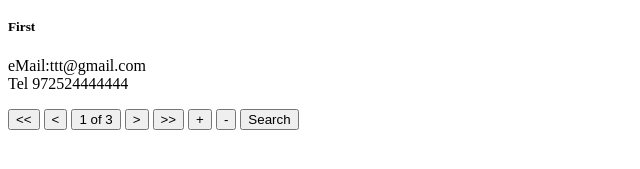
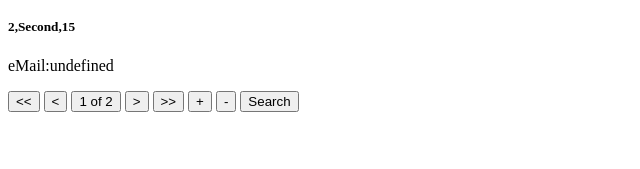
Before and after one commit to sr1561/SuperMarket, a plain HTML site: page index.html in a window 1280 px wide. Shown: the part 29-198 px from the top of the page, without its empty margins (0-640 px from the left). Drawn offline with Linux system fonts and the light colour scheme.

Commit message:
Update index.html

```diff
--- a/index.html
+++ b/index.html
@@ -15,39 +15,29 @@
 
 <script>
         let pos=0
-        let student1 = [
+        let product1 = [
             1,
             `First`,
-            `ttt@gmail.com`,
-            972524444444
+            10,
         ]
-
-        let student2 = [
+        let product2 = [
             2,
             `Second`,
-            `ttt@gmail.com`,
-            972524444444
+            15,
         ]
-        let student3 = [
-            3,
-            `Third`,
-            `ttt@gmail.com`,
-            972524444444
-        ]
-        let students = [student1,student2,student3]
-    drawCard(student1)
+        let products = [product1,product2]
+    drawCard(products)
     function drawCard(arr){
         let card ={
-            img: arr[0],
+            ID: arr[0],
             Name: arr[1],
-            email:arr[2],
-            tel: arr[3]
+            price:arr[2]
         }
       myDiv.innerHTML=`  <div class="card" style="width: 18rem;">
-        <img src="Images/${card.img}.jpg" class="card-img-top" alt="..." style="width:200px;height:200px; border-radius: 50%;">
+        <img src="Images/1.jpg" class="card-img-top" alt="..." style="width:200px;height:200px; border-radius: 50%;">
         <div class="card-body">
           <h5 class="card-title">${card.Name}</h5>
-          <p class="card-text"> eMail:${card.email} <br> Tel ${card.tel}</p>
+          <p class="card-text"> eMail:${card.price} <br></p>
         </div>
       </div>`
       positionFunc()
@@ -68,7 +58,7 @@
           drawCard(students[++pos])
     }
     function positionFunc(){
-        posit.innerText= `${pos+1} of ${students.length}`
+        posit.innerText= `${pos+1} of ${products.length}`
     }
     function backFunc(){
         if (pos == 0)
```
